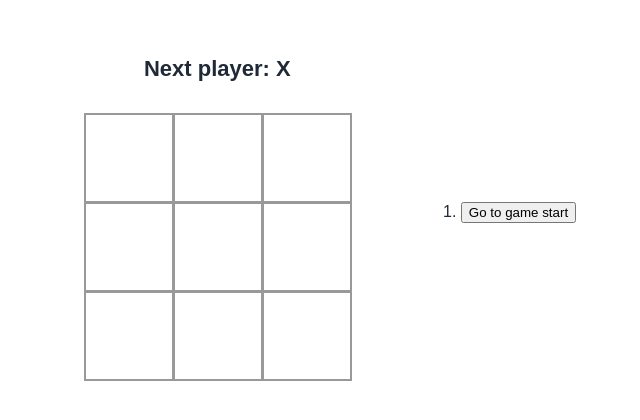
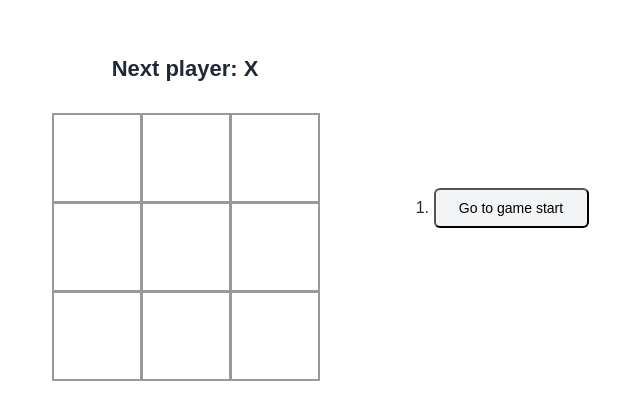
Before and after one commit to fiddel-cmd/react-docs-practice, a React (Create React App) app: page / in a window 1280 px wide. Shown: the part 208-628 px from the top of the page, without its empty margins (310-950 px from the left). Built offline with nearby package versions, Linux system fonts and the light colour scheme.

Commit message:
style: design game history panel

```diff
--- a/src/styles.css
+++ b/src/styles.css
@@ -108,8 +108,33 @@ sqaure:hover{
 
 .game-info {
   margin-left: 20px;
+  width: 220px;
+  background: white;
+  padding: 20px;
+  border-radius: 12px;
+  box-shadow: 0 40x 15px rgb(0,0,0,0.08);
+}
+.game-info ol {
+  margin: 0;
+  padding-left: 25px;
 }
 
+.game-info button{
+  width: 100%;
+  padding: 10px;
+  border-radius: 6px;
+  cursor: pointer;
+  font-size: 14px;
+  transition: background 0.2s ease;
+  background: #f3f4f6;
+  margin-bottom: 8px;
+
+
+}
+.game-info button:hover{
+  background: #e5e7eb;
+
+}
 .game-board {
   display: flex;
   flex-direction: column;
```
